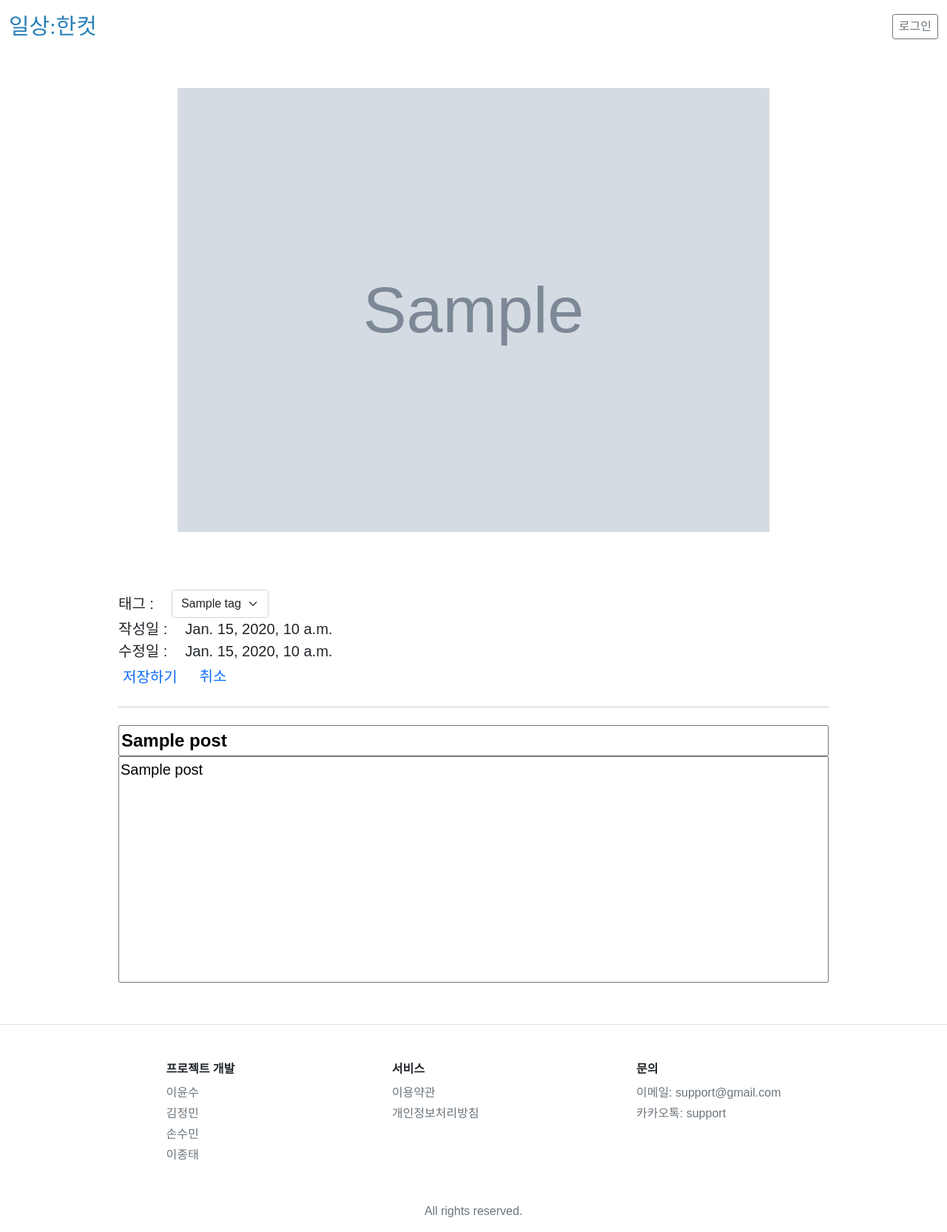
After one commit to leey00nsu/ToyProject_GDSC2022, a Django app: template templates/contents/content_update.html in a window 1280 px wide. The commit adds this page. Shown: the whole page at 74% size. Run offline with Django 4.2, Linux system fonts and the light colour scheme; the template is opened without the code that fills it: most values are stand-ins (such as "Sample title", 1, 10 or a date in 2020); grey boxes marked "Sample" are stand-in pictures; some libraries are stand-ins or nearby versions; some web fonts are replaced.

Commit message:
:zap: 업데이트,삭제 추가
.

```diff
--- a/contents/urls.py
+++ b/contents/urls.py
@@ -5,4 +5,5 @@ app_name = 'contents'
 
 urlpatterns = [
     path('', post_new, name='post_new'),
+    path('post_update/', post_update, name='post_update'),
 ]
--- a/post_detail/urls.py
+++ b/post_detail/urls.py
@@ -3,5 +3,7 @@ from . import views
 
 urlpatterns = [
     path('<int:id>/',views.open_post, name='open_post'),
+    path('<int:id>/post_delete/',views.post_delete,name="post_delete"),
+    path('<int:id>/post_update/',views.post_update,name="post_update"),
 ]
 #포스트 내용을 보기위한 링크는 https://기본적 주소/post_detail/id(1이나 2 ... 몇번째 게시문인지 표시)/
--- a/static/css/main.css
+++ b/static/css/main.css
@@ -130,16 +130,16 @@ a {
 }
 
 /* 반응형 미디어쿼리 */
-@media (max-width: 576px) {
+@media (max-width: 575px) {
   .content > .content-table {
-    margin-right: 10px;
+    margin-right: 30px;
   }
   .content > .content-table:nth-child(2n + 2) {
     margin-right: 0px;
   }
 }
 
-@media (min-width: 576px) and (max-width: 768px) {
+@media (min-width: 576px) and (max-width: 767px) {
   .content > .content-table {
     margin-right: 80px;
   }
@@ -148,7 +148,7 @@ a {
   }
 }
 
-@media (min-width: 768px) and (max-width: 992px) {
+@media (min-width: 768px) and (max-width: 991px) {
   .content > .content-table {
     margin-right: 30px;
   }
@@ -157,7 +157,7 @@ a {
   }
 }
 
-@media (min-width: 992px) and (max-width: 1200px) {
+@media (min-width: 992px) and (max-width: 1199px) {
   .content > .content-table {
     margin-right: 30px;
   }
--- a/static/js/main.js
+++ b/static/js/main.js
@@ -1,5 +1,4 @@
 function loadFile(input) {
-  console.log("in");
   var file = input.files[0]; //선택된 파일 가져오기
 
   //새로운 이미지 div 추가
@@ -21,3 +20,41 @@ function loadFile(input) {
   }
   container.appendChild(newImage);
 }
+
+function updateFile(input) {
+  var file = input.files[0]; //선택된 파일 가져오기
+
+  //새로운 이미지 div 추가
+  var newImage = document.createElement("img");
+  newImage.setAttribute("class", "img");
+  newImage.className += "img-fluid content-img";
+
+  //이미지 source 가져오기
+  newImage.src = URL.createObjectURL(file);
+
+  //이미지를 image-show div에 추가
+  var container = document.getElementById("content-img");
+  if (container.hasChildNodes()) {
+    container.removeChild(container.childNodes[0]);
+  }
+  container.appendChild(newImage);
+}
+
+function changeTag(value) {
+  alert(value);
+
+  $.ajax({
+    url: "/",
+    type: "GET",
+    data: {
+      input_val: input_val.value,
+    },
+    datatype: "json", // 서버에서 반환되는 데이터 json 형식
+    success: function (data) {
+      // AJAX 통신이 성공하면 해당 과일의 영어 단어가 출려되도록
+      console.log(data["eng"]); // 콘솔에서 확인
+      var element = document.getElementById("div_id");
+      document.all("div_id").innerHTML = data["eng"];
+    },
+  });
+}
--- /dev/null
+++ b/templates/contents/content_update.html
@@ -0,0 +1,130 @@
+{% extends "main_view/main.html" %}
+<!--  -->
+{% load static %}
+<link rel="stylesheet" href="{% static 'css/main.css' %}" />
+<!--  -->
+{% block head %}
+<!--  -->
+{% endblock%}
+<!--  -->
+{% block content %}
+<div class="pt-5 pb-5 notosanskr w-100">
+  <form
+    action="{% url 'contents:post_update' %}"
+    method="POST"
+    enctype="multipart/form-data"
+  >
+    {% csrf_token %}
+    <div class="d-flex flex-column align-items-center">
+      <!-- 사진 업로드 -->
+      {% if post.imgfile.url != '' %}
+      <div>
+        <label class="upload-hover" for="imgfile">
+          <div class="d-flex flex-row justify-content-center">
+            <div
+              id="content-img"
+              class=""
+            /><img class="img-fluid content-img" src="{{post.imgfile.url}}"/></div>
+            <div class="hover-dark"></div>
+          </div>
+        </label>
+        <input
+          class="invisible"
+          type="file"
+          id="imgfile"
+          name="imgfile"
+          onchange="updateFile(this)"
+        />
+      </div>
+      {% endif %}
+
+      <!-- 태그,시간 -->
+      <div class="pt-5 w-75 justify-content-center">
+        <div>
+          <div class="row align-items-center">
+            {% if post.tag != None %}
+            <div class="fs-5 col-auto">태그 :</div>
+            <div class="fs-5 col-auto">
+              <select class="form-select" aria-label="Tag-Select" name="tag">
+                <option hidden="" selected="selected" value="{{post.tag}}">
+                  {{post.tag}}
+                </option>
+                <option value="일기">일기</option>
+                <option value="메모">메모</option>
+              </select>
+            </div>
+            {% endif %}
+          </div>
+        </div>
+        <div>
+          <div class="row align-items-center">
+            <div class="fs-5 col-auto">작성일 :</div>
+            <div class="fs-5 col-auto">{{post.date}}</div>
+          </div>
+        </div>
+        <div>
+          <div class="row align-items-center">
+            <div class="fs-5 col-auto">수정일 :</div>
+            <div class="fs-5 col-auto">{{post.last_modified}}</div>
+          </div>
+        </div>
+        <div>
+          <div class="mt-1 row">
+            <div class="col-auto">
+              <button
+                value="update"
+                type="submit"
+                class="fs-5 border-0 bg-white text-primary"
+              >
+                저장하기
+              </button>
+            </div>
+            <div class="col-auto">
+              <a href="/post_detail/{{post.pk}}/">
+                <div value="delete" type="button" class="fs-5 text-primary">
+                  취소
+                </div>
+              </a>
+            </div>
+          </div>
+        </div>
+
+        <!-- 수평가로선 -->
+        <hr class="mt-4 mb-4" />
+
+        <!-- 내용 -->
+        <div>
+          <div class="row justify-content-start align-items-center">
+            <div class="fs-5">
+              <input
+                class="fs-4 text-bold w-100"
+                name="title"
+                placeholder="{{post.title}}"
+                value="{{post.title}}"
+              />
+            </div>
+          </div>
+        </div>
+        <div>
+          <div class="row justify-content-start align-items-center">
+            <div class="fs-5">
+              <textarea
+                wrap="hard"
+                rows="10"
+                style="resize: none"
+                class="w-100"
+                name="content"
+                placeholder="{{post.content}}"
+                value="{{post.title}}"
+              >
+{{post.title}}</textarea
+              >
+            </div>
+          </div>
+        </div>
+      </div>
+    </div>
+    <input class="d-none" name="post_num" value="{{post.pk}}" />
+  </form>
+</div>
+{% endblock %}
```
Also changed, not shown: contents/views.py (+30 -3 lines), main_view/views.py (+6 -1 lines), post_detail/views.py (+17 -3 lines), templates/contents/content.html (+28 -7 lines), templates/contents/content_view.html (+33 -15 lines).
